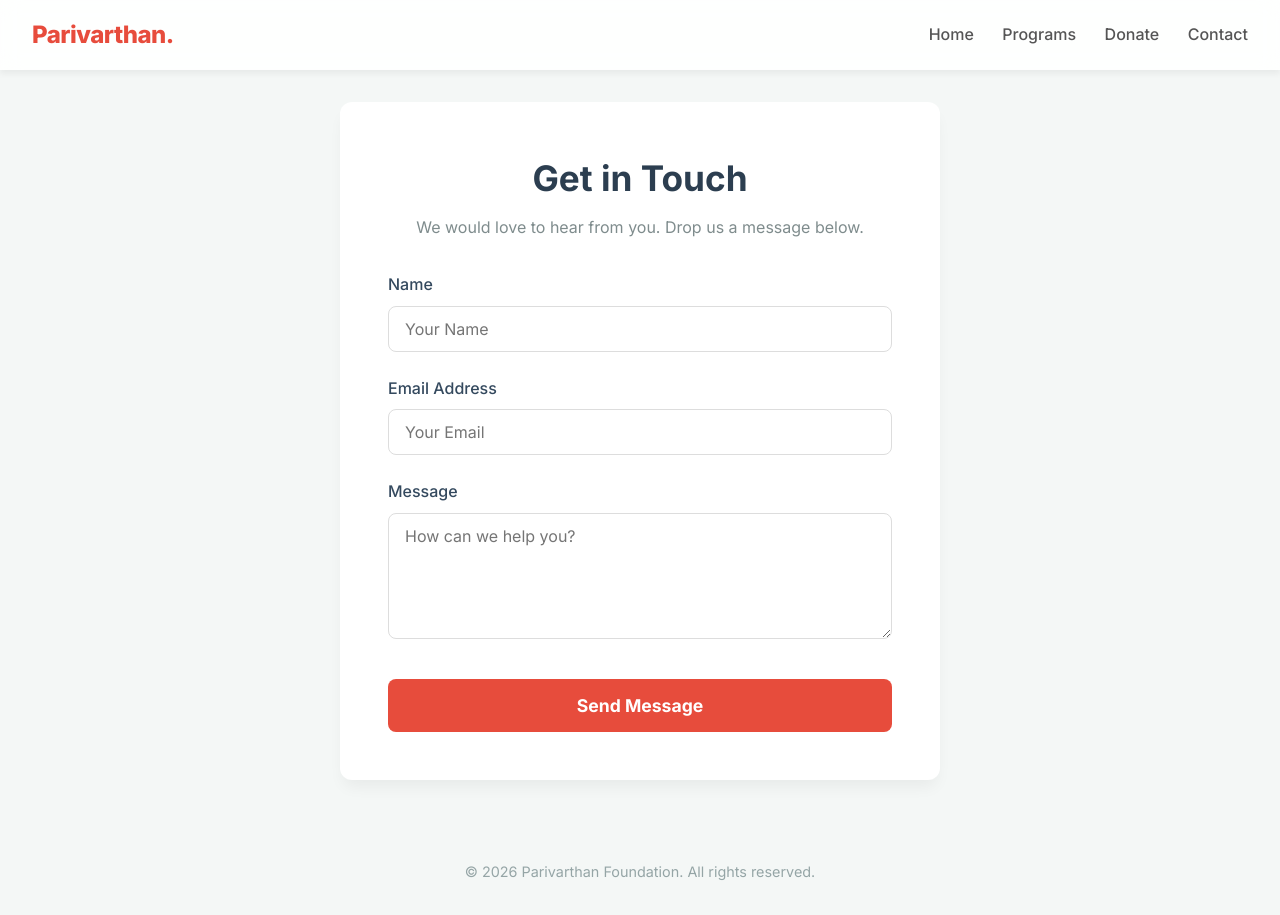
After one commit to pavanrajashekar/parivarthan-ngo, a Django app: page /contact/ in a window 1280 px wide. The commit adds this page. Run offline with Django 5.2, Linux system fonts and the light colour scheme.

Commit message:
add contact view and dynamic UI

```diff
--- /dev/null
+++ b/contact/templates/contact/contact.html
@@ -0,0 +1,59 @@
+{% extends "base.html" %}
+
+{% block title %}Contact Us | Parivarthan NGO{% endblock %}
+
+{% block content %}
+    <div style="max-width: 600px; margin: 0 auto; background: white; padding: 3rem; border-radius: 12px; box-shadow: 0 10px 15px -3px rgba(0, 0, 0, 0.05);">
+        <h1 style="font-size: 2.2rem; color: #2c3e50; text-align: center; margin-bottom: 0.5rem;">Get in Touch</h1>
+        <p style="text-align: center; color: #7f8c8d; margin-bottom: 2rem;">We would love to hear from you. Drop us a message below.</p>
+
+        {% if messages %}
+            {% for message in messages %}
+                <div style="background-color: #d4edda; color: #155724; padding: 1rem; border-radius: 8px; margin-bottom: 1.5rem; border: 1px solid #c3e6cb;">
+                    {{ message }}
+                </div>
+            {% endfor %}
+        {% endif %}
+
+        <form method="POST">
+            {% csrf_token %}
+
+            <div style="margin-bottom: 1.5rem;">
+                <label style="display: block; margin-bottom: 0.5rem; font-weight: 500; color: #34495e;">Name</label>
+                {{ form.name }}
+            </div>
+
+            <div style="margin-bottom: 1.5rem;">
+                <label style="display: block; margin-bottom: 0.5rem; font-weight: 500; color: #34495e;">Email Address</label>
+                {{ form.email }}
+            </div>
+
+            <div style="margin-bottom: 2rem;">
+                <label style="display: block; margin-bottom: 0.5rem; font-weight: 500; color: #34495e;">Message</label>
+                {{ form.message }}
+            </div>
+
+            <button type="submit" style="width: 100%; background: #e74c3c; color: white; border: none; padding: 1rem; border-radius: 8px; font-size: 1.1rem; font-weight: 600; cursor: pointer; transition: background 0.3s ease;">
+                Send Message
+            </button>
+        </form>
+    </div>
+
+    <!-- Quick inline style strictly targeting form inputs outputted by django -->
+    <style>
+        .form-control {
+            width: 100%;
+            padding: 0.75rem 1rem;
+            border: 1px solid #ddd;
+            border-radius: 8px;
+            font-size: 1rem;
+            transition: border-color 0.3s ease;
+            font-family: inherit;
+        }
+        .form-control:focus {
+            outline: none;
+            border-color: #e74c3c;
+            box-shadow: 0 0 0 3px rgba(231, 76, 60, 0.1);
+        }
+    </style>
+{% endblock %}
--- /dev/null
+++ b/contact/urls.py
@@ -0,0 +1,6 @@
+from django.urls import path
+from . import views
+
+urlpatterns = [
+    path('', views.contact, name='contact'),
+]
--- a/contact/views.py
+++ b/contact/views.py
@@ -1,3 +1,15 @@
-from django.shortcuts import render
+from django.shortcuts import render, redirect
+from django.contrib import messages
+from .forms import ContactForm
 
-# Create your views here.
+def contact(request):
+    if request.method == 'POST':
+        form = ContactForm(request.POST)
+        if form.is_valid():
+            form.save() # Saves to DB immediately because it's a ModelForm
+            messages.success(request, f"Thank you! Your message has been sent.")
+            return redirect('contact')
+    else:
+        form = ContactForm()
+
+    return render(request, 'contact/contact.html', {'form': form})
--- a/parivarthan/urls.py
+++ b/parivarthan/urls.py
@@ -19,6 +19,7 @@ from django.urls import path, include
 
 urlpatterns = [
     path('admin/', admin.site.urls),
+    path('contact/', include('contact.urls')),
     path('programs/', include('programs.urls')),
     path('', include('blog.urls')),
 ]
--- a/templates/base.html
+++ b/templates/base.html
@@ -21,7 +21,7 @@
             <a href="{% url 'blog-home' %}">Home</a>
             <a href="{% url 'programs-list' %}">Programs</a>
             <a href="#">Donate</a>
-            <a href="#">Contact</a>
+            <a href="{% url 'contact' %}">Contact</a>
         </div>
     </nav>
 
```
